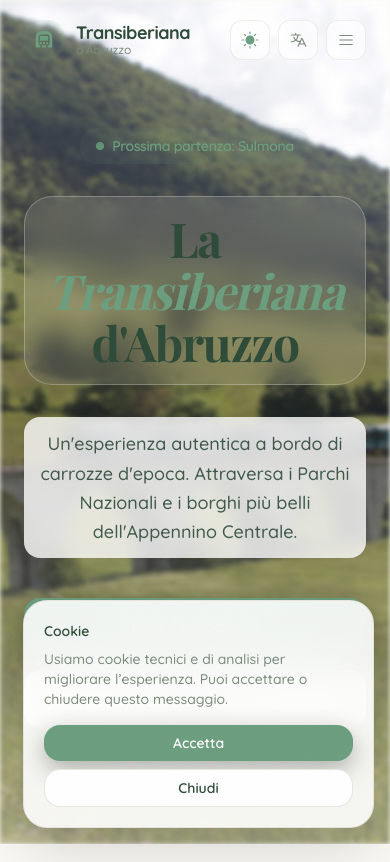
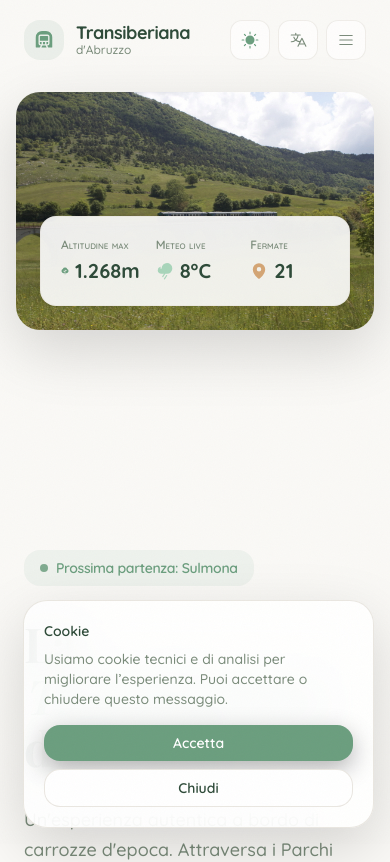
Before and after one commit to Michy234/transiberianaUDA, a React (Vite) app: page / in a window 390 px wide. Shown: the top 862 px of the page. Built offline with nearby package versions, Linux system fonts and the light colour scheme; a web font is replaced by a local one.

Commit message:
chore: removed old design and put old one, swapping photos and title

```diff
--- a/src/pages/Home.jsx
+++ b/src/pages/Home.jsx
@@ -75,44 +75,31 @@ export default function Home() {
   return (
     <div className="w-full relative overflow-hidden bg-background">
       {/* Asymmetric Hero */}
-      <section className="min-h-[100dvh] w-full flex flex-col lg:flex-row relative overflow-hidden">
-        {/* Mobile background image */}
-        <div className="absolute inset-0 lg:hidden" aria-hidden="true">
-          <img
-            src="/photos/storia/transiberiana.jpg"
-            alt=""
-            className="h-full w-full object-cover blur-[2px]"
-            loading="eager"
-          />
-          <div className="absolute inset-0 bg-gradient-to-b from-background/5 via-transparent to-background/40" />
-        </div>
-
+      <section className="min-h-[100dvh] w-full flex flex-col lg:flex-row relative">
         {/* Left Content (55%) */}
-        <div className="relative z-10 w-full lg:w-[55%] flex items-center px-6 md:px-12 lg:px-20 pt-32 pb-16">
+        <div className="w-full lg:w-[55%] flex flex-col justify-center px-6 md:px-12 lg:px-20 pt-32 pb-16 z-10 relative order-2 lg:order-1">
           <motion.div
             initial={{ opacity: 0, y: 30 }}
             animate={{ opacity: 1, y: 0 }}
             transition={{ type: 'spring', stiffness: 80, damping: 20, delay: 0.2 }}
-            className="max-w-xl mx-auto text-center lg:mx-0 lg:text-left"
+            className="max-w-xl"
           >
             {/* Badge */}
-            <div className="inline-flex items-center justify-center lg:justify-start gap-2 px-4 py-2 rounded-2xl bg-primary/8 text-primary text-sm font-semibold tracking-tight mb-8">
+            <div className="inline-flex items-center gap-2 px-4 py-2 rounded-2xl bg-primary/8 text-primary text-sm font-semibold tracking-tight mb-8">
               <span className="w-2 h-2 rounded-full bg-primary animate-gentle-pulse" aria-hidden="true"></span>
               Prossima partenza: Sulmona
             </div>
 
-            <div className="inline-block mb-8 rounded-[28px] bg-white/10 backdrop-blur-md border border-white/25 shadow-[0_8px_22px_-26px_rgba(0,0,0,0.22)] px-5 py-4 lg:mb-8 lg:bg-transparent lg:border-0 lg:shadow-none lg:px-0 lg:py-0">
-              <h1 className="text-5xl md:text-6xl lg:text-7xl font-serif font-bold tracking-[-0.03em] leading-[1.08] text-foreground">
-                La <span className="text-primary italic">Transiberiana</span> <br />
-                d'Abruzzo
-              </h1>
-            </div>
+            <h1 className="text-5xl md:text-6xl lg:text-7xl font-serif font-bold tracking-[-0.03em] leading-[1.08] text-foreground mb-8">
+              La <span className="text-primary italic">Transiberiana</span> <br />
+              d'Abruzzo
+            </h1>
 
-            <p className="text-lg md:text-xl text-foreground/90 leading-relaxed max-w-[50ch] mb-10 mx-auto lg:mx-0 bg-white/80 dark:bg-background/70 backdrop-blur-sm px-4 py-3 rounded-2xl shadow-[var(--shadow-subtle)] lg:bg-transparent lg:dark:bg-transparent lg:backdrop-blur-0 lg:px-0 lg:py-0 lg:shadow-none">
+            <p className="text-lg md:text-xl text-muted-foreground leading-relaxed max-w-[50ch] mb-10">
               Un'esperienza autentica a bordo di carrozze d'epoca. Attraversa i Parchi Nazionali e i borghi più belli dell'Appennino Centrale.
             </p>
 
-            <div className="flex flex-col sm:flex-row items-stretch sm:items-center justify-center lg:justify-start gap-4">
+            <div className="flex flex-col sm:flex-row items-stretch sm:items-center gap-4">
               <button
                 type="button"
                 onClick={handleStartJourney}
@@ -128,7 +115,7 @@ export default function Home() {
                 Scopri l'itinerario
               </Link>
             </div>
-            <div className="mt-[1.75rem] flex items-start justify-center lg:justify-start gap-2 text-sm text-muted-foreground">
+            <div className="mt-[1.75rem] flex items-start gap-2 text-sm text-muted-foreground">
               <span className="relative top-1 inline-flex text-primary animate-journey-arrow motion-reduce:animate-none" aria-hidden="true">
                 <ArrowDown size={16} />
               </span>
@@ -137,8 +124,8 @@ export default function Home() {
           </motion.div>
         </div>
 
-        {/* Right Image (45%) with overlap - desktop only */}
-        <div className="hidden lg:flex w-full lg:w-[45%] min-h-[50vh] lg:min-h-0 relative p-4 md:p-6 lg:p-8 items-center justify-center">
+        {/* Right Image (45%) with overlap */}
+        <div className="w-full lg:w-[45%] min-h-[50vh] lg:min-h-0 relative p-4 md:p-6 lg:p-8 flex items-center justify-center order-1 lg:order-2">
           <motion.div
             initial={{ opacity: 0, scale: 0.95, y: 20 }}
             animate={{ opacity: 1, scale: 1, y: 0 }}
```
